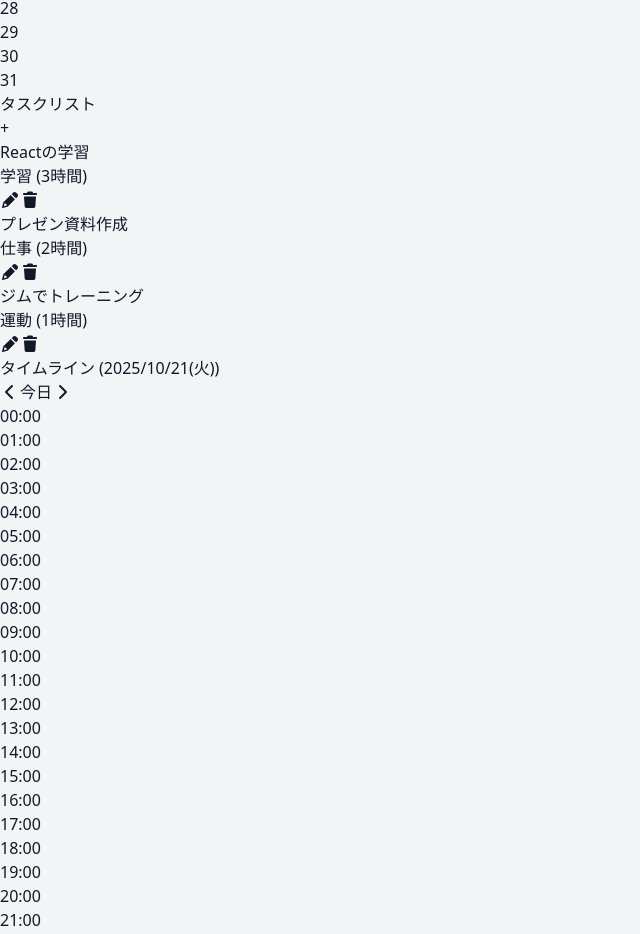
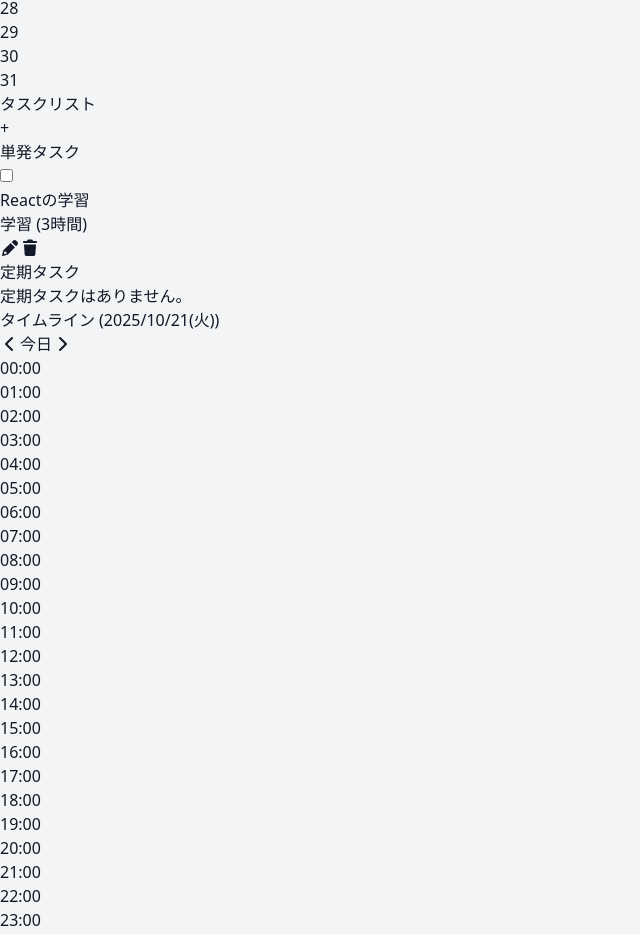
Before and after one commit to konpeii10/AMpj2, a React (Vite) app in the folder TimePainter/: page / in a window 1280 px wide. Shown: the part 916-1850 px from the top of the page, without its empty margins (0-640 px from the left). Built offline with nearby package versions, Linux system fonts and the light colour scheme.

Commit message:
changed tasklist

```diff
--- a/TimePainter/src/App.tsx
+++ b/TimePainter/src/App.tsx
@@ -5,18 +5,21 @@ import { Timeline } from './components/Timeline';
 import { Report } from './components/Report';
 import { AddTaskModal, EditTaskModal, AddAppointmentModal } from './components/Modals';
 import { CATEGORY_COLORS, formatDateKey } from './utils';
-import { Task, ScheduledTask } from './types';
+import { Task, ScheduledTask, TaskType } from './types';
 
 const App = () => {
   const [displayDate, setDisplayDate] = useState(new Date());
 
   const [tasks, setTasks] = useState<Task[]>(() => {
     const savedTasks = localStorage.getItem('timePainterTasks');
+
     return savedTasks ? JSON.parse(savedTasks) : [
-      { id: 1, name: "Reactの学習", category: "学習", color: CATEGORY_COLORS["学習"], duration: 3 },
-      { id: 2, name: "プレゼン資料作成", category: "仕事", color: CATEGORY_COLORS["仕事"], duration: 2 },
-      { id: 3, name: "ジムでトレーニング", category: "運動", color: CATEGORY_COLORS["運動"], duration: 1 },
+      {
+        id: 1, name: "Reactの学習", category: "学習", color: CATEGORY_COLORS["学習"], duration: 3,
+        taskType: 'one-off' as TaskType, deadline: null, isCompleted: false, recurringDay: null, recurringTime: null
+      },
     ];
+
   });
 
   const [scheduledTasks, setScheduledTasks] = useState<ScheduledTask[]>(() => {
@@ -91,7 +94,13 @@ const App = () => {
         category: taskData.category,
         color: CATEGORY_COLORS[taskData.category],
         duration: taskData.duration,
+        taskType: taskData.taskType,
+        deadline: taskData.deadline,
+        recurringDay: taskData.recurringDay,
+        recurringTime: taskData.recurringTime,
+        isCompleted: false // 新規タスクは必ず未完了
     };
+
     setTasks(prev => [...prev, newTask]);
   };
 
@@ -104,6 +113,7 @@ const App = () => {
         category,
         color: CATEGORY_COLORS[category],
         duration,
+
     };
 
     const newScheduledTask: ScheduledTask = {
@@ -144,6 +154,14 @@ const App = () => {
   const handleDeleteTask = (taskId: number) => {
     setTasks(prev => prev.filter(task => task.id !== taskId));
     setScheduledTasks(prev => prev.filter(st => st.task.id !== taskId));
+  };
+
+  const handleToggleComplete = (taskId: number) => {
+    setTasks(prevTasks =>
+      prevTasks.map(task =>
+        task.id === taskId ? { ...task, isCompleted: !task.isCompleted } : task
+      )
+    );
   };
 
   const openEditModal = (task: Task) => {
@@ -199,6 +217,10 @@ const App = () => {
             onEdit={openEditModal}
             onDelete={handleDeleteTask}
             onAddTask={() => setAddModalOpen(true)}
+            // --- ▼ onToggleComplete を TaskPanel に渡す ---
+            onToggleComplete={handleToggleComplete}
+            // --- ▲ onToggleComplete を TaskPanel に渡す ---
+
           />
         </div>
         <div className="lg:col-span-2 bg-white p-6 rounded-xl shadow-lg flex flex-col">
--- a/TimePainter/src/components/Modals.tsx
+++ b/TimePainter/src/components/Modals.tsx
@@ -1,10 +1,10 @@
 import { useState, useEffect } from 'react';
 import { CATEGORY_COLORS } from '../utils';
-import { Task } from '../types';
+import { Task, TaskType } from '../types';
 
 interface AddTaskModalProps {
     isOpen: boolean;
-    onSave: (taskData: Omit<Task, 'id' | 'color'>) => void;
+    onSave: (taskData: Omit<Task, 'id' | 'color' | 'isCompleted'>) => void;
     onClose: () => void;
 }
 
@@ -15,6 +15,11 @@ export const AddTaskModal: React.FC<AddTaskModalProps> = ({ isOpen, onSave, onCl
     const [category, setCategory] = useState("学習");
     const [duration, setDuration] = useState(1);
 
+    const [taskType, setTaskType] = useState<TaskType>('one-off');
+    const [deadline, setDeadline] = useState(""); // datetime-local の値 (YYYY-MM-DDTHH:MM)
+    const [recurringDay, setRecurringDay] = useState(0); // 0=日曜
+    const [recurringTime, setRecurringTime] = useState("09:00"); // HH:MM
+
     const handleSave = () => {
         if (!name.trim()) {
             alert("タスク名を入力してください。");
@@ -24,14 +29,33 @@ export const AddTaskModal: React.FC<AddTaskModalProps> = ({ isOpen, onSave, onCl
             alert("時間を正しく入力してください。");
             return;
         }
-        onSave({ name, category, duration });
+
+        const taskData: Omit<Task, 'id' | 'color' | 'isCompleted'> = {
+            name,
+            category,
+            duration,
+            taskType,
+            deadline: taskType === 'one-off' ? deadline : null,
+            recurringDay: taskType === 'recurring' ? recurringDay : null,
+            recurringTime: taskType === 'recurring' ? recurringTime : null,
+        };
+        onSave(taskData);
         onClose();
+    };
+
+    const handleSubmit = (e: React.FormEvent) => {
+        e.preventDefault();
+        handleSave();
     };
 
     const handleClose = () => {
         setName("");
         setCategory("学習");
         setDuration(1);
+        setTaskType('one-off');
+        setDeadline("");
+        setRecurringDay(0);
+        setRecurringTime("09:00");
         onClose();
     };
 
@@ -45,10 +69,66 @@ export const AddTaskModal: React.FC<AddTaskModalProps> = ({ isOpen, onSave, onCl
                         {Object.keys(CATEGORY_COLORS).map(cat => <option key={cat} value={cat}>{cat}</option>)}
                     </select>
                     <input type="number" value={duration} onChange={(e) => setDuration(parseFloat(e.target.value) || 0)} step="0.25" min="0.25" className="w-full p-2 border rounded" placeholder="時間 (例: 1.5)" />
+
+                    <div className="flex gap-4">
+                        <label className="flex items-center">
+                            <input type="radio" value="one-off" checked={taskType === 'one-off'} onChange={() => setTaskType('one-off')} className="mr-2"/>
+                            単発
+                        </label>
+                        <label className="flex items-center">
+                            <input type="radio" value="recurring" checked={taskType === 'recurring'} onChange={() => setTaskType('recurring')} className="mr-2"/>
+                            定期
+                        </label>
+                    </div>
+
+                    {/* 単発タスク用の入力 */}
+                    {taskType === 'one-off' && (
+                        <div>
+                            <label className="block text-sm font-medium text-gray-700">締め切り日時</label>
+                            <input
+                                type="datetime-local"
+                                value={deadline}
+                                onChange={(e) => setDeadline(e.target.value)}
+                                className="w-full p-2 border rounded mt-1"
+                            />
+                        </div>
+                    )}
+
+                    {/* 定期タスク用の入力 */}
+                    {taskType === 'recurring' && (
+                        <div className="flex gap-4">
+                            <div className="flex-1">
+                                <label className="block text-sm font-medium text-gray-700">曜日</label>
+                                <select value={recurringDay} onChange={(e) => setRecurringDay(Number(e.target.value))} className="w-full p-2 border rounded mt-1">
+                                    <option value={0}>日曜日</option>
+                                    <option value={1}>月曜日</option>
+                                    <option value={2}>火曜日</option>
+                                    <option value={3}>水曜日</option>
+                                    <option value={4}>木曜日</option>
+                                    <option value={5}>金曜日</option>
+                                    <option value={6}>土曜日</option>
+                                </select>
+                            </div>
+                            <div className="flex-1">
+                                <label className="block text-sm font-medium text-gray-700">時間</label>
+                                <input
+                                    type="time"
+                                    value={recurringTime}
+                                    onChange={(e) => setRecurringTime(e.target.value)}
+                                    className="w-full p-2 border rounded mt-1"
+                                />
+                            </div>
+                        </div>
+                    )}
+
+
+
+
+
                 </div>
                 <div className="mt-6 flex justify-end space-x-3">
                     <button onClick={handleClose} className="px-4 py-2 bg-gray-200 rounded hover:bg-gray-300">キャンセル</button>
-                    <button onClick={handleSave} className="px-4 py-2 bg-indigo-500 text-white rounded hover:bg-indigo-600">追加</button>
+                    <button type ="submit" onClick={handleSave} className="px-4 py-2 bg-indigo-500 text-white rounded hover:bg-indigo-600">追加</button>
                 </div>
             </div>
         </div>
@@ -179,6 +259,11 @@ export const AddAppointmentModal: React.FC<AddAppointmentModalProps> = ({ isOpen
                         </div>
                     </div>
                 </div>
+
+
+
+
+
                 <div className="mt-6 flex justify-end space-x-3">
                     <button onClick={onClose} className="px-4 py-2 bg-gray-200 rounded hover:bg-gray-300">キャンセル</button>
                     <button onClick={handleSave} className="px-4 py-2 bg-indigo-500 text-white rounded hover:bg-indigo-600">保存</button>
@@ -229,11 +314,14 @@ export const EditTaskModal: React.FC<EditTaskModalProps> = ({ isOpen, task, onSa
                 <h3 className="text-xl font-bold mb-4">タスクの編集</h3>
                 <div className="space-y-4">
                     <input type="text" value={name} onChange={(e) => setName(e.target.value)} className="w-full p-2 border rounded" placeholder="タスク名" />
+
                     <select value={category} onChange={(e) => setCategory(e.target.value)} className="w-full p-2 border rounded">
                         {Object.keys(CATEGORY_COLORS).map(cat => <option key={cat} value={cat}>{cat}</option>)}
                     </select>
                     <input type="number" value={duration} onChange={(e) => setDuration(parseFloat(e.target.value) || 0)} step="0.5" min="0.5" className="w-full p-2 border rounded" placeholder="時間 (例: 1.5)" />
                 </div>
+
+
                 <div className="mt-6 flex justify-end space-x-3">
                     <button onClick={onClose} className="px-4 py-2 bg-gray-200 rounded hover:bg-gray-300">キャンセル</button>
                     <button onClick={handleSave} className="px-4 py-2 bg-blue-500 text-white rounded hover:bg-blue-600">保存</button>
--- a/TimePainter/src/components/TaskPanel.tsx
+++ b/TimePainter/src/components/TaskPanel.tsx
@@ -8,20 +8,67 @@ interface TaskItemProps {
     onDragStart: (e: React.DragEvent, task: Task) => void;
     onEdit: (task: Task) => void;
     onDelete: (taskId: number) => void;
+    // --- ▼ onToggleComplete を props に追加 (要求3) ---
+    onToggleComplete: (taskId: number) => void;
+    // --- ▲ onToggleComplete を props に追加 (要求3) ---
 }
 
-const TaskItem: React.FC<TaskItemProps> = ({ task, onDragStart, onEdit, onDelete }) => {
+
+const TaskItem: React.FC<TaskItemProps> = ({ task, onDragStart, onEdit, onDelete, onToggleComplete }) => {
+
+  const getDeadlineInfo = () => {
+    if (task.taskType === 'one-off' && task.deadline) {
+        try {
+            const date = new Date(task.deadline);
+            return `締切: ${date.toLocaleString('ja-JP', { month: '2-digit', day: '2-digit', hour: '2-digit', minute: '2-digit' })}`;
+        } catch (e) {
+            return "締切: 日時不正";
+        }
+    }
+    if (task.taskType === 'recurring' && task.recurringDay !== null && task.recurringTime) {
+        const days = ["日", "月", "火", "水", "木", "金", "土"];
+        return `毎週${days[task.recurringDay]} ${task.recurringTime}`;
+    }
+    return null;
+  };
+  const deadlineInfo = getDeadlineInfo();
+
   return (
+
     <div
-      draggable
-      onDragStart={(e) => onDragStart(e, task)}
-      className={`p-3 mb-2 rounded-lg shadow text-white ${task.color} border-b-4 ${CATEGORY_BORDERS[task.category]}`}
+      draggable={!task.isCompleted} // 完了したらドラッグ不可に
+      onDragStart={(e) => !task.isCompleted && onDragStart(e, task)}
+      // 完了状態に応じてスタイルを変更
+      className={`p-3 mb-2 rounded-lg shadow text-white ${task.color} border-b-4 ${CATEGORY_BORDERS[task.category]} ${task.isCompleted ? 'opacity-60' : ''}`}
     >
+
       <div className="flex justify-between items-start">
-        <div>
-          <p className="font-bold cursor-grab active:cursor-grabbing">{task.name}</p>
-          <p className="text-sm">{task.category} ({task.duration}時間)</p>
+        {/* --- ▼ 完了チェックボックス (要求3) --- */}
+        {task.taskType === 'one-off' && (
+            <input
+                type="checkbox"
+                checked={task.isCompleted}
+                onChange={(e) => {
+                    e.stopPropagation(); // 親のクリックイベントを発火させない
+                    onToggleComplete(task.id);
+                }}
+                className="form-checkbox h-5 w-5 mr-3 mt-1 rounded text-indigo-600 cursor-pointer"
+            />
+        )}
+        {/* --- ▲ 完了チェックボックス (要求3) --- */}
+        <div className="flex-grow">
+          <p className={`font-bold cursor-grab active:cursor-grabbing ${task.isCompleted ? 'line-through' : ''}`}>
+              {task.name}
+          </p>
+          <p className="text-sm">
+            {task.category} ({task.duration}時間)
+            {/* 締め切り情報を表示 (要求2) */}
+            {deadlineInfo && <span className="ml-2">({deadlineInfo})</span>}
+          </p>
         </div>
+
+
+
         <div className="flex-shrink-0">
           <button onClick={() => onEdit(task)} className="p-1 rounded-full hover:bg-white/20 transition-colors mr-1">
             <FontAwesomeIcon icon={faPencil} />
@@ -41,22 +88,75 @@ interface TaskPanelProps {
     onEdit: (task: Task) => void;
     onDelete: (taskId: number) => void;
     onAddTask: () => void;
+    // --- ▼ onToggleComplete を props に追加 (要求3) ---
+    onToggleComplete: (taskId: number) => void;
+    // --- ▲ onToggleComplete を props に追加 (要求3) ---
 }
 
-export const TaskPanel: React.FC<TaskPanelProps> = ({ tasks, onDragStart, onEdit, onDelete, onAddTask }) => {
+export const TaskPanel: React.FC<TaskPanelProps> = ({ tasks, onDragStart, onEdit, onDelete, onAddTask, onToggleComplete }) => {
+  const oneOffTasks = tasks
+    .filter(t => t.taskType === 'one-off')
+    .sort((a, b) => {
+        // 未完了を優先
+        if (a.isCompleted !== b.isCompleted) {
+            return a.isCompleted ? 1 : -1;
+        }
+        // 締め切りありを優先
+        if (a.deadline && !b.deadline) return -1;
+        if (!a.deadline && b.deadline) return 1;
+        // 締め切りが早い順
+        if (a.deadline && b.deadline) {
+            return new Date(a.deadline).getTime() - new Date(b.deadline).getTime();
+        }
+        // 締め切りがないタスク同士は ID 順
+        return a.id - b.id;
+    });
+
+    const recurringTasks = tasks.filter(t => t.taskType === 'recurring');
+  // --- ▲ タスクの分類とソート (要求2) ---
+
   return (
     <div className="bg-white p-6 rounded-xl shadow-lg h-fit">
       <div className="flex justify-between items-center mb-4">
           <h2 className="text-2xl font-bold">タスクリスト</h2>
           <button onClick={onAddTask} className="bg-indigo-500 text-white px-3 py-1 rounded-lg hover:bg-indigo-600 transition-colors text-lg font-bold">+</button>
       </div>
+
+      {/* --- ▼ 表示を単発と定期に分離 (要求2) --- */}
       <div>
-        {tasks.length > 0 ? tasks.map(task => (
-          <TaskItem key={task.id} task={task} onDragStart={onDragStart} onEdit={onEdit} onDelete={onDelete} />
+        <h3 className="text-xl font-semibold mb-2 border-b pb-1">単発タスク</h3>
+        {oneOffTasks.length > 0 ? oneOffTasks.map(task => (
+          <TaskItem
+            key={task.id}
+            task={task}
+            onDragStart={onDragStart}
+            onEdit={onEdit}
+            onDelete={onDelete}
+            onToggleComplete={onToggleComplete} // 渡す
+          />
         )) : (
-          <p className="text-gray-500 text-center py-4">タスクがありません。「+」ボタンから追加してください。</p>
+          <p className="text-gray-500 text-center py-2">単発タスクはありません。</p>
         )}
       </div>
+
+      <div className="mt-6">
+        <h3 className="text-xl font-semibold mb-2 border-b pb-1">定期タスク</h3>
+        {recurringTasks.length > 0 ? recurringTasks.map(task => (
+          <TaskItem
+            key={task.id}
+            task={task}
+            onDragStart={onDragStart}
+            onEdit={onEdit}
+            onDelete={onDelete}
+            onToggleComplete={onToggleComplete} // 渡す
+          />
+        )) : (
+          <p className="text-gray-500 text-center py-2">定期タスクはありません。</p>
+        )}
+      </div>
+      {/* --- ▲ 表示を単発と定期に分離 (要求2) --- */}
+
+
     </div>
   );
 };
```
Also changed, not shown: TimePainter/src/types.ts (+12 -0 lines).
